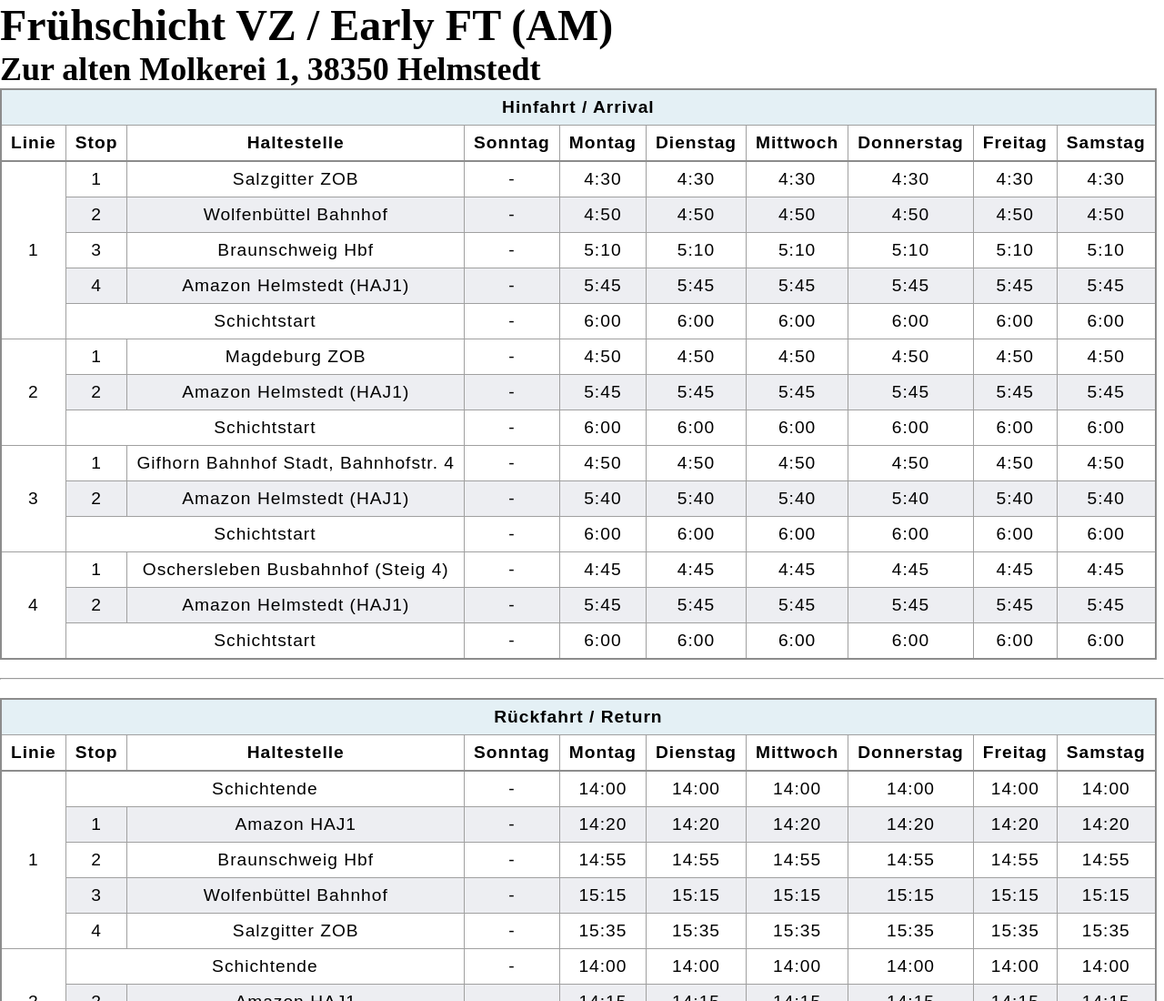
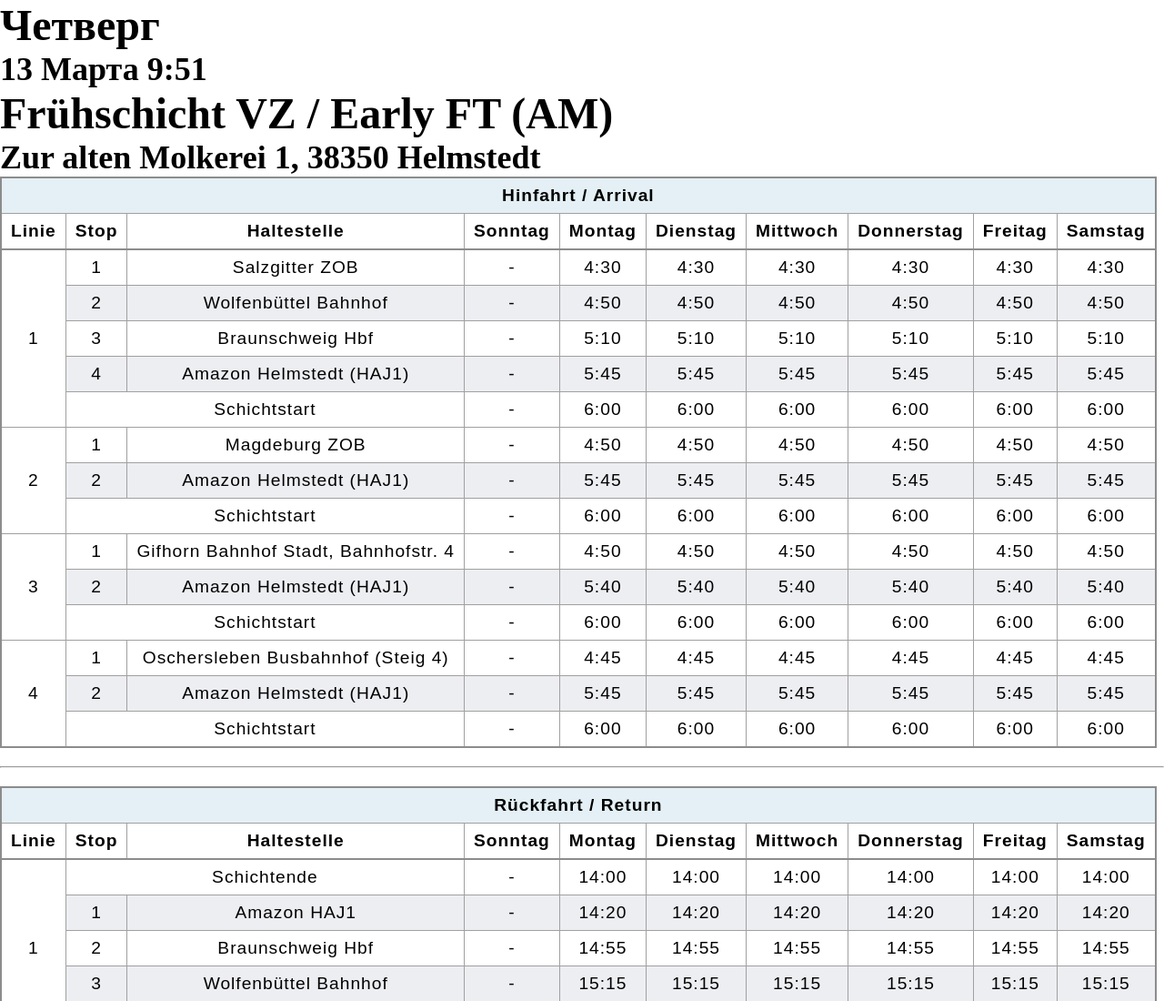
Before and after one commit to WebDevelopmentLearn/Busfahrplan, a plain HTML site: page index.html in a window 1280 px wide. Shown: the top 1100 px of the page at 91% size. Drawn offline with Linux system fonts and the light colour scheme.

Commit message:
Render current date and time

```diff
--- a/index.html
+++ b/index.html
@@ -15,16 +15,17 @@
   <meta property="og:image" content="">
   <meta property="og:image:alt" content="">
 
-  <link rel="icon" href="/favicon.ico" sizes="any">
-  <link rel="icon" href="/icon.svg" type="image/svg+xml">
-  <link rel="apple-touch-icon" href="icon.png">
+<!--  <link rel="icon" href="/favicon.ico" sizes="any">-->
+<!--  <link rel="icon" href="/icon.svg" type="image/svg+xml">-->
+<!--  <link rel="apple-touch-icon" href="icon.png">-->
 
-  <link rel="manifest" href="site.webmanifest">
+<!--  <link rel="manifest" href="site.webmanifest">-->
   <meta name="theme-color" content="#fafafa">
 </head>
 
 <body>
-
+  <h1 class="text500" id="dayName">Loading...</h1>
+  <h2 class="text500" id="dayPar">Loading...</h2>
   <!-- Add your site or application content here -->
   <div>
     <h1>Frühschicht VZ / Early FT (AM)</h1>
@@ -1267,8 +1268,7 @@
 
     </table>
   </div>
-  <script src="js/app.js"></script>
-
+  <script src="js/app.js" type="module"></script>
 </body>
 
 </html>
--- a/js/app.js
+++ b/js/app.js
@@ -0,0 +1,28 @@
+// ================ ВЫВОД ТЕКУЩЕГО ВРЕМЕНИ В РЕАЛТАЙМЕ [НАЧАЛО] ====================
+import { currentDate, days, months, dayOfWeek } from "./utils.js";
+
+const day = document.querySelector("#dayPar");
+let month = months[currentDate.getMonth()];
+console.log("Time module init");
+function updateTime() {
+    const now = new Date();
+    const hours = now.getHours();
+    const minutes = String(now.getMinutes()).padStart(2, "0");
+    return { hours, minutes };
+}
+
+document.addEventListener("DOMContentLoaded", () => {
+    updateClock();
+    setInterval(updateClock, 1000);
+});
+
+function updateClock() {
+    const { hours, minutes } = updateTime();
+    day.textContent = `${currentDate.getDate()} ${month} ${hours}:${minutes}`;
+}
+
+const dayName = document.querySelector("#dayName");
+
+dayName.textContent = days[dayOfWeek];
+
+// ================ ВЫВОД ТЕКУЩЕГО ВРЕМЕНИ В РЕАЛТАЙМЕ [КОНЕЦ] ====================
--- /dev/null
+++ b/js/utils.js
@@ -0,0 +1,30 @@
+console.log("Utils module init");
+
+export const isMobileDevice = /Android|webOS|iPhone|iPad|iPod|BlackBerry|IEMobile|Opera Mini/i.test(navigator.userAgent);
+export const newRegDate = /^\d{2}\.\d{2}\.\d{4}( \d{2}:\d{2})?$/;
+export const currentDate = new Date();
+export const dayOfWeek = currentDate.getDay();
+export const days = [
+    "Воскресенье",
+    "Понедельник",
+    "Вторник",
+    "Среда",
+    "Четверг",
+    "Пятница",
+    "Суббота"
+];
+
+export const months = [
+    "Января",
+    "Февраля",
+    "Марта",
+    "Апреля",
+    "Мая",
+    "Июня",
+    "Июля",
+    "Августа",
+    "Сентября",
+    "Октября",
+    "Ноября",
+    "Декабря"
+];
```
